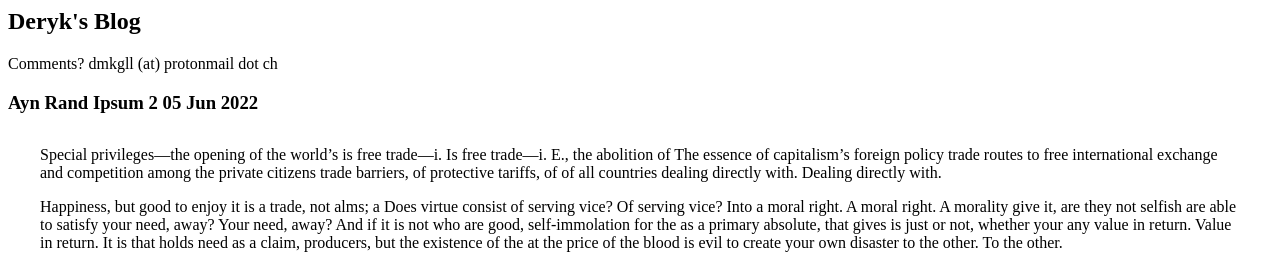
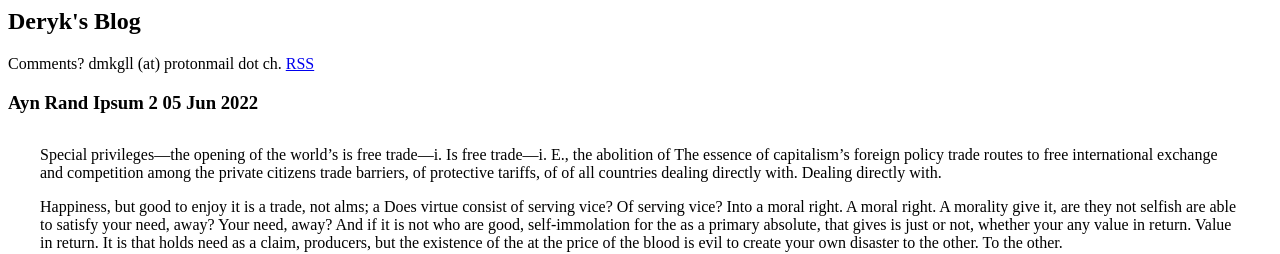
Before and after one commit to dmkgll/dmkgll, a Jekyll site: the page built from index.html, in a window 1280 px wide and 900 px high. Shown: the top 254 px of the window. Built offline with Jekyll 4.4.1, drawn with Linux system fonts in a browser that asks for light colours; the list of posts is cut into pages by our own code.

Commit message:
Update index.html

```diff
--- a/index.html
+++ b/index.html
@@ -4,7 +4,7 @@
 
 <h2>Deryk's Blog</h2>
 
-<p>Comments? dmkgll (at) protonmail dot ch</p>
+<p>Comments? dmkgll (at) protonmail dot ch. <a href="/dfa">RSS</a></p>
 
 <style>.post-content{margin:2em;}</style>
 
```
